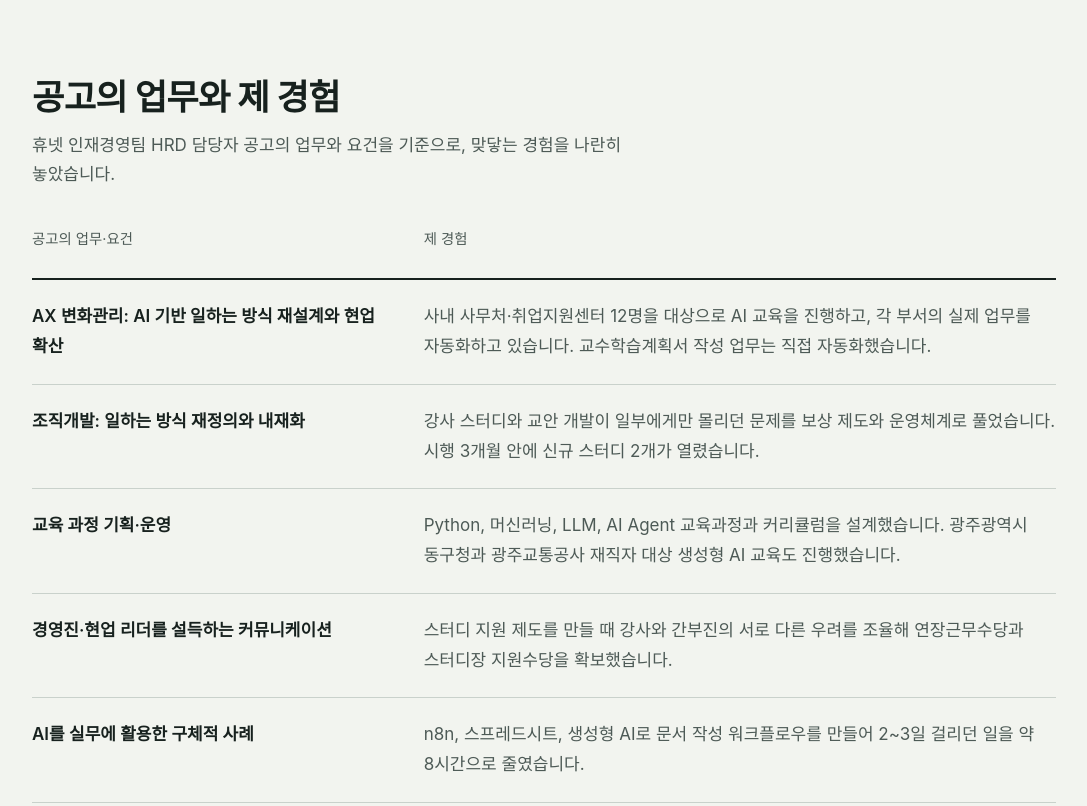
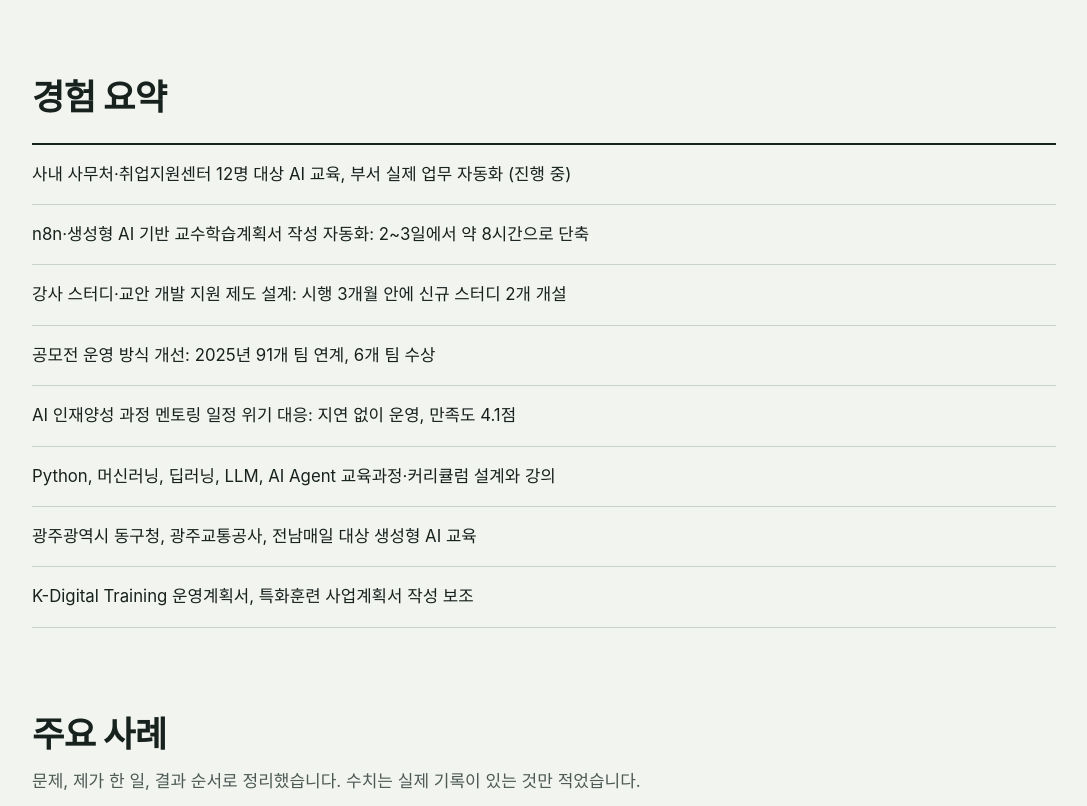
Before and after one commit to pa3757/Hunet_portpolio, a plain HTML site: page index.html in a window 1280 px wide. Shown: the part 860-1666 px from the top of the page, without its empty margins (96-1183 px from the left). Drawn offline with Linux system fonts and the light colour scheme; a web font is replaced by a local one.

Commit message:
Replace posting comparison table with plain experience list
Co-Authored-By: Claude Fable 5.2 <noreply@anthropic.com>
Claude-Session: https://claude.ai/code/session_01BVZkHx1KWYDQUE7yVN3dgT

```diff
--- a/index.html
+++ b/index.html
@@ -277,6 +277,8 @@
   }
   .plain time, .plain .when { color: var(--ink-soft); font-size: 0.92rem; padding-top: 2px; }
   .plain.single li { display: block; }
+  .summary { border-top: 2px solid var(--ink); margin-top: 22px; }
+  .summary li { padding: 15px 0; font-size: 1.05rem; }
 
   footer {
     background: var(--board-deep);
@@ -330,7 +332,7 @@
     <div class="board-top">
       <span>손준수 | HRD 포트폴리오</span>
       <nav aria-label="페이지 내 이동">
-        <a href="#match">공고와 경험</a>
+        <a href="#match">경험 요약</a>
         <a href="#cases">주요 사례</a>
         <a href="#activity">교육 활동</a>
         <a href="#history">이력</a>
@@ -371,31 +373,17 @@
 <main>
   <section id="match">
     <div class="wrap">
-      <h2>공고의 업무와 제 경험</h2>
-      <p class="section-lede">휴넷 인재경영팀 HRD 담당자 공고의 업무와 요건을 기준으로, 맞닿는 경험을 나란히 놓았습니다.</p>
-      <div class="match-head" aria-hidden="true"><span>공고의 업무·요건</span><span>제 경험</span></div>
-      <dl class="match">
-        <div class="match-row">
-          <dt>AX 변화관리: AI 기반 일하는 방식 재설계와 현업 확산</dt>
-          <dd>사내 사무처·취업지원센터 12명을 대상으로 AI 교육을 진행하고, 각 부서의 실제 업무를 자동화하고 있습니다. 교수학습계획서 작성 업무는 직접 자동화했습니다.</dd>
-        </div>
-        <div class="match-row">
-          <dt>조직개발: 일하는 방식 재정의와 내재화</dt>
-          <dd>강사 스터디와 교안 개발이 일부에게만 몰리던 문제를 보상 제도와 운영체계로 풀었습니다. 시행 3개월 안에 신규 스터디 2개가 열렸습니다.</dd>
-        </div>
-        <div class="match-row">
-          <dt>교육 과정 기획·운영</dt>
-          <dd>Python, 머신러닝, LLM, AI Agent 교육과정과 커리큘럼을 설계했습니다. 광주광역시 동구청과 광주교통공사 재직자 대상 생성형 AI 교육도 진행했습니다.</dd>
-        </div>
-        <div class="match-row">
-          <dt>경영진·현업 리더를 설득하는 커뮤니케이션</dt>
-          <dd>스터디 지원 제도를 만들 때 강사와 간부진의 서로 다른 우려를 조율해 연장근무수당과 스터디장 지원수당을 확보했습니다.</dd>
-        </div>
-        <div class="match-row">
-          <dt>AI를 실무에 활용한 구체적 사례</dt>
-          <dd>n8n, 스프레드시트, 생성형 AI로 문서 작성 워크플로우를 만들어 2~3일 걸리던 일을 약 8시간으로 줄였습니다.</dd>
-        </div>
-      </dl>
+      <h2>경험 요약</h2>
+      <ul class="plain single summary">
+        <li>사내 사무처·취업지원센터 12명 대상 AI 교육, 부서 실제 업무 자동화 (진행 중)</li>
+        <li>n8n·생성형 AI 기반 교수학습계획서 작성 자동화: 2~3일에서 약 8시간으로 단축</li>
+        <li>강사 스터디·교안 개발 지원 제도 설계: 시행 3개월 안에 신규 스터디 2개 개설</li>
+        <li>공모전 운영 방식 개선: 2025년 91개 팀 연계, 6개 팀 수상</li>
+        <li>AI 인재양성 과정 멘토링 일정 위기 대응: 지연 없이 운영, 만족도 4.1점</li>
+        <li>Python, 머신러닝, 딥러닝, LLM, AI Agent 교육과정·커리큘럼 설계와 강의</li>
+        <li>광주광역시 동구청, 광주교통공사, 전남매일 대상 생성형 AI 교육</li>
+        <li>K-Digital Training 운영계획서, 특화훈련 사업계획서 작성 보조</li>
+      </ul>
     </div>
   </section>
 
```
